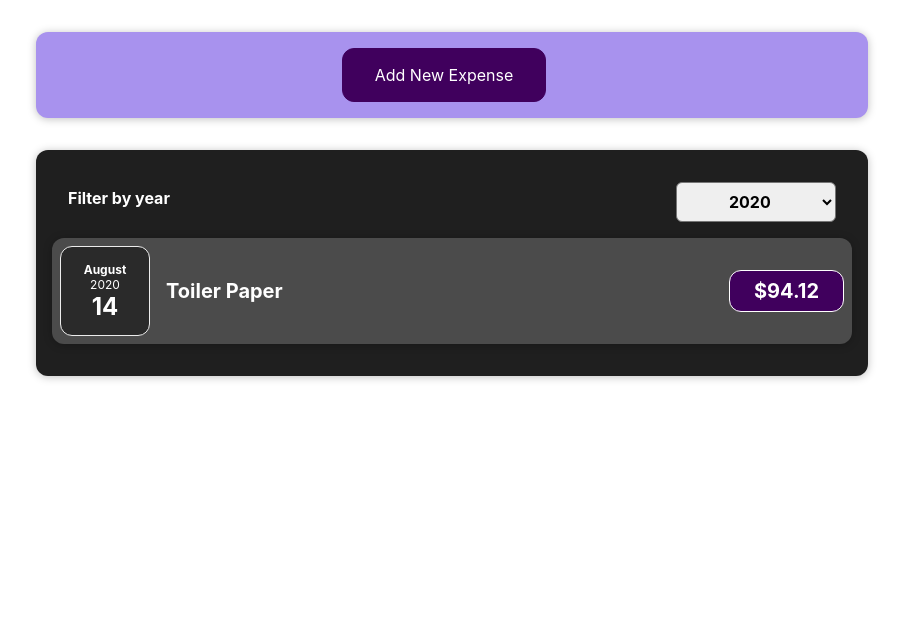
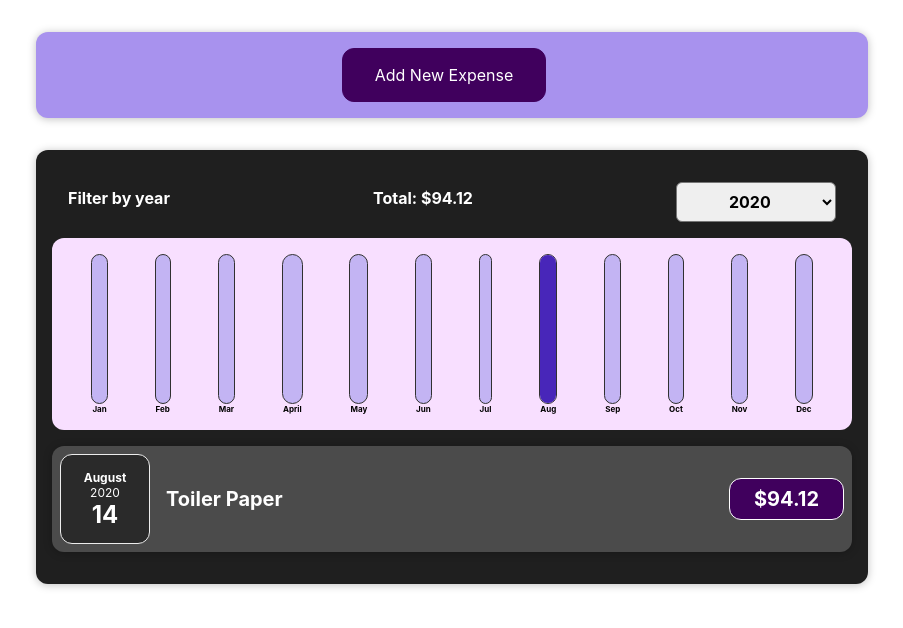
Before and after one commit to eyedent1ty/react-basics, a React (Create React App) app: page / in a window 1280 px wide. Shown: the top 628 px of the page, without its empty margins (188-1091 px from the left). Built offline with nearby package versions, Linux system fonts and the light colour scheme.

Commit message:
added Chart, ChartBar and ExpensesChart

```diff
--- /dev/null
+++ b/src/components/Chart/Chart.css
@@ -0,0 +1,9 @@
+.chart {
+  padding: 1rem;
+  border-radius: 12px;
+  background-color: #f8dfff;
+  text-align: center;
+  display: flex;
+  justify-content: space-around;
+  height: 10rem;
+}
--- /dev/null
+++ b/src/components/Chart/Chart.js
@@ -0,0 +1,22 @@
+import React from 'react';
+
+import './Chart.css';
+
+import ChartBar from './ChartBar';
+
+const Chart = (props) => {
+  return (
+    <div className="chart">
+      {props.dataPoints.map((dataPoint) => (
+        <ChartBar
+          key={dataPoint.label}
+          value={dataPoint.value}
+          maxValue={props.totalMaximum}
+          label={dataPoint.label}
+        />
+      ))}
+    </div>
+  );
+};
+
+export default Chart;
--- /dev/null
+++ b/src/components/Chart/ChartBar.css
@@ -0,0 +1,30 @@
+.chart-bar {
+  height: 100%;
+  display: flex;
+  flex-direction: column;
+  align-items: center;
+}
+
+.chart-bar__inner {
+  height: 100%;
+  width: 100%;
+  border: 1px solid #313131;
+  border-radius: 12px;
+  background-color: #c3b4f3;
+  overflow: hidden;
+  display: flex;
+  flex-direction: column;
+  justify-content: flex-end;
+}
+
+.chart-bar__fill {
+  background-color: #4826b9;
+  width: 100%;
+  transition: all 0.3s ease-out;
+}
+
+.chart-bar__label {
+  font-weight: bold;
+  font-size: 0.5rem;
+  text-align: center;
+}
--- /dev/null
+++ b/src/components/Chart/ChartBar.js
@@ -0,0 +1,25 @@
+import React from 'react';
+
+import './ChartBar.css';
+
+const ChartBar = (props) => {
+  let barFillHeight = '0%';
+
+  if (props.maxValue > 0) {
+    barFillHeight = Math.round((props.value / props.maxValue) * 100) + '%';
+  }
+
+  return (
+    <div className="chart-bar">
+      <div className="chart-bar__inner">
+        <div
+          className="chart-bar__fill"
+          style={{ height: barFillHeight }}
+        ></div>
+      </div>
+      <div className="chart-bar__label">{props.label}</div>
+    </div>
+  );
+};
+
+export default ChartBar;
--- a/src/components/Expenses/Expenses.js
+++ b/src/components/Expenses/Expenses.js
@@ -3,6 +3,7 @@
 import ExpensesFilter from './ExpensesFilter';
 import Card from '../UI/Card';
 import ExpensesList from './ExpensesList';
+import ExpensesChart from './ExpensesChart';
 
 import './Expenses.css';
 
@@ -17,11 +18,27 @@
     (item) => item.date.getFullYear().toString() === filteredYear
   );
 
+  const sum = (...args) => {
+    let total = 0;
+    for (const num of args) {
+      total += num;
+    }
+    return total;
+  };
+
+  const dataPointValues = filteredExpenses.map((expense) => expense.amount);
+  const totalExpensesAmount = sum(...dataPointValues);
+
   return (
     <Card className="expenses">
       <ExpensesFilter
         selected={filteredYear}
         onFilterChange={filterChangeHandler}
+        totalAmount={totalExpensesAmount}
+      />
+      <ExpensesChart
+        expenses={filteredExpenses}
+        totalAmount={totalExpensesAmount}
       />
       <ExpensesList items={filteredExpenses} />
     </Card>
--- /dev/null
+++ b/src/components/Expenses/ExpensesChart.js
@@ -0,0 +1,67 @@
+import React from 'react';
+
+import Chart from '../Chart/Chart';
+
+const ExpensesChart = (props) => {
+  const chartDataPoints = [
+    {
+      label: 'Jan',
+      value: 0,
+    },
+    {
+      label: 'Feb',
+      value: 0,
+    },
+    {
+      label: 'Mar',
+      value: 0,
+    },
+    {
+      label: 'April',
+      value: 0,
+    },
+    {
+      label: 'May',
+      value: 0,
+    },
+    {
+      label: 'Jun',
+      value: 0,
+    },
+    {
+      label: 'Jul',
+      value: 0,
+    },
+    {
+      label: 'Aug',
+      value: 0,
+    },
+    {
+      label: 'Sep',
+      value: 0,
+    },
+    {
+      label: 'Oct',
+      value: 0,
+    },
+    {
+      label: 'Nov',
+      value: 0,
+    },
+    {
+      label: 'Dec',
+      value: 0,
+    },
+  ];
+
+  for (const expense of props.expenses) {
+    const expenseMonth = expense.date.getMonth();
+    chartDataPoints[expenseMonth].value += expense.amount;
+  }
+
+  return (
+    <Chart dataPoints={chartDataPoints} totalMaximum={props.totalAmount} />
+  );
+};
+
+export default ExpensesChart;
--- a/src/components/Expenses/ExpensesFilter.js
+++ b/src/components/Expenses/ExpensesFilter.js
@@ -11,6 +11,7 @@
     <div className="expenses-filter">
       <div className="expenses-filter__control">
         <label>Filter by year</label>
+        <label>Total: ${props.totalAmount}</label>
         <select value={props.selected} onChange={dropDownChangeHandler}>
           <option value="2022">2022</option>
           <option value="2021">2021</option>
--- a/src/components/NewExpense/ExpenseForm.js
+++ b/src/components/NewExpense/ExpenseForm.js
@@ -24,7 +24,7 @@
 
     const expenseData = {
       title: enteredTitle,
-      amount: enteredAmount,
+      amount: parseInt(enteredAmount),
       date: new Date(enteredDate),
     };
 
```
